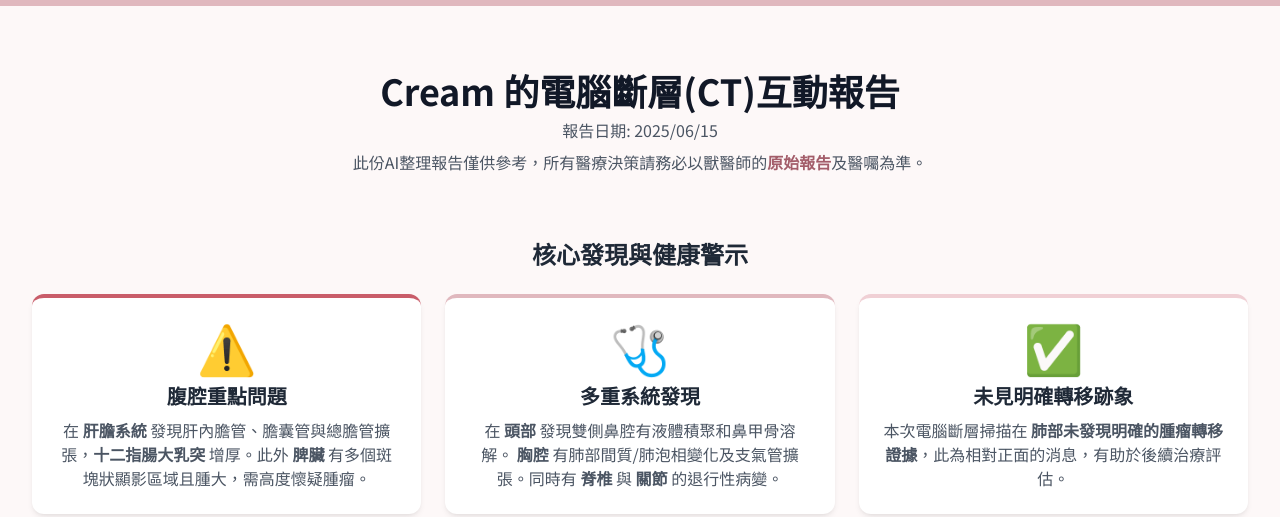
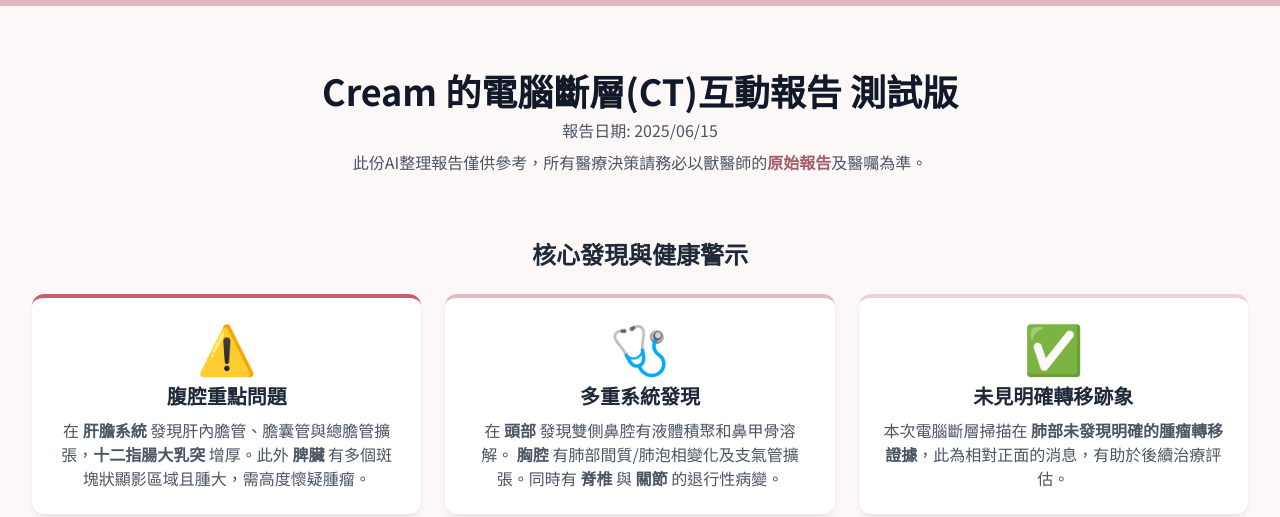
Before and after one commit to Kulapika26/CT, a plain HTML site: page index.html in a window 1280 px wide. Shown: the part 284-801 px from the top of the page. Drawn offline with nearby package versions, Linux system fonts and the light colour scheme.

Commit message:
Updated title and added some text to index.html

```diff
--- a/index.html
+++ b/index.html
@@ -5,7 +5,7 @@
     <meta name="viewport" content="width=device-width, initial-scale=1.0">
     <!-- 這就是您要加上的 Favicon -->
     <link rel="icon" type="image/png" href="https://i.imgur.com/5qr0W3z.png">
-    <title>Cream 的健康互動報告</title>
+    <title>Cream 的健康互動報告 測試版</title>
     <script src="https://cdn.tailwindcss.com"></script>
     <link rel="preconnect" href="https://fonts.googleapis.com">
     <link rel="preconnect" href="https://fonts.gstatic.com" crossorigin>
@@ -155,7 +155,7 @@
     <div class="container mx-auto p-4 md:p-8 max-w-7xl main-content-area">
 
         <header class="text-center my-8">
-            <h1 class="text-3xl md:text-4xl font-bold text-gray-900">Cream 的電腦斷層(CT)互動報告</h1>
+            <h1 class="text-3xl md:text-4xl font-bold text-gray-900">Cream 的電腦斷層(CT)互動報告 測試版</h1>
             <p class="text-gray-600 mt-2">報告日期: 2025/06/15</p>
             <p class="text-gray-600 mt-2">此份AI整理報告僅供參考，所有醫療決策請務必以獸醫師的<a href="http://reports.alex-ray.com/7qzth6" target="_blank" class="font-semibold custom-link">原始報告</a>及醫囑為準。</p>
         </header>
```
